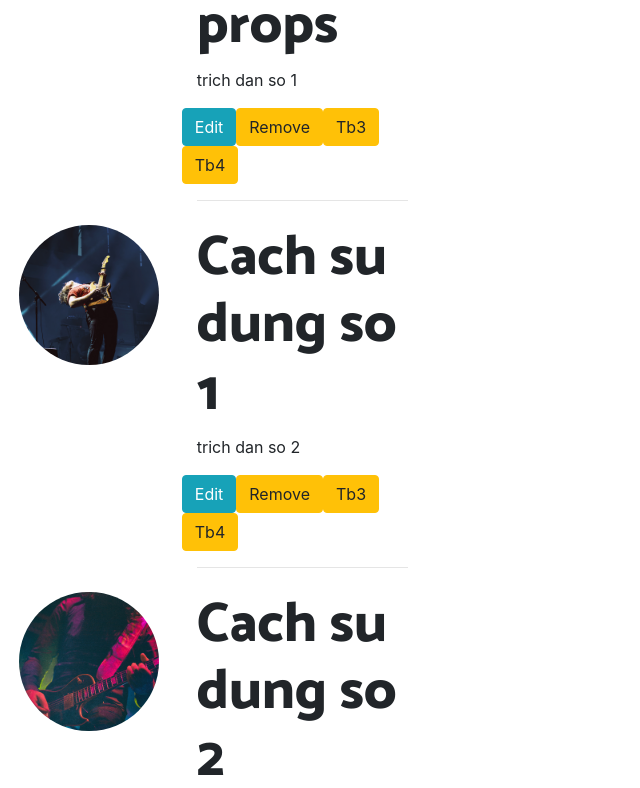
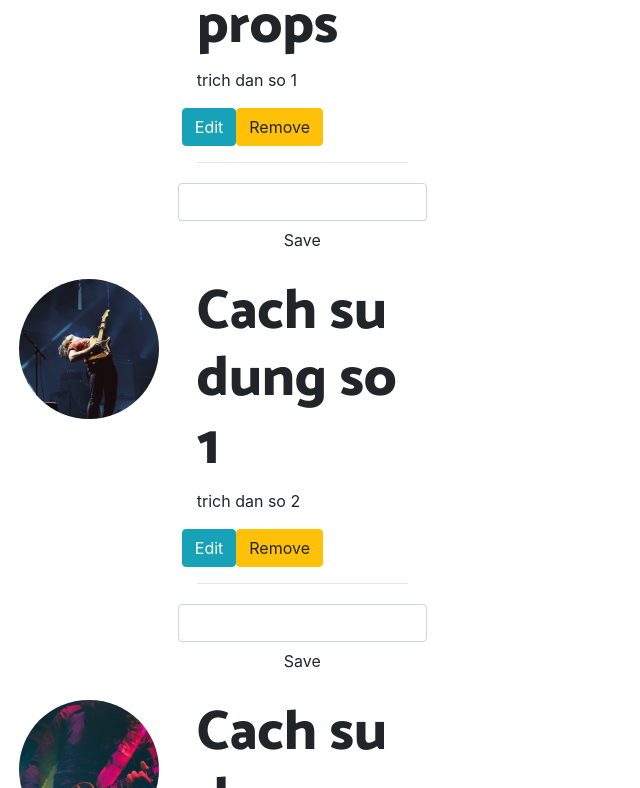
Before and after one commit to cntt2-linhhua/REACT, a React (Create React App) app in the folder 013_component/: page / in a window 1280 px wide. Shown: the part 832-1620 px from the top of the page, without its empty margins (0-640 px from the left). Built offline with nearby package versions, Linux system fonts and the light colour scheme.

Commit message:
[PHAN-07] 019 hieu ve state trong react js

```diff
--- a/013_component/src/Component/Content/Contents.js
+++ b/013_component/src/Component/Content/Contents.js
@@ -35,11 +35,17 @@ class Contents extends Component {
                         <div className="row">
                             <div className="btn btn-info" onClick={this.thongbao}>Edit</div>
                             <div className="btn btn-warning" onClick={this.thongbao2}>Remove</div>
-                            <div className="btn btn-warning" onClick={() => this.thongbao3("ha ha")}>Tb3</div>
-                            <div className="btn btn-warning" onClick={this.thongbao3.bind(this,"ho ho ho")}>Tb4</div>
-                          </div>
+                           </div>
                           <hr />
                         </div>
+
+                        <div className="row">
+                            <div class="form-group">
+                                <input type="text" name="ten" class="form-control"></input>
+                                <div className="btn btn-block btn-denger">Save</div>
+                            </div>
+                        </div>
+
                     </div>
                 </div>
             </div>
```
